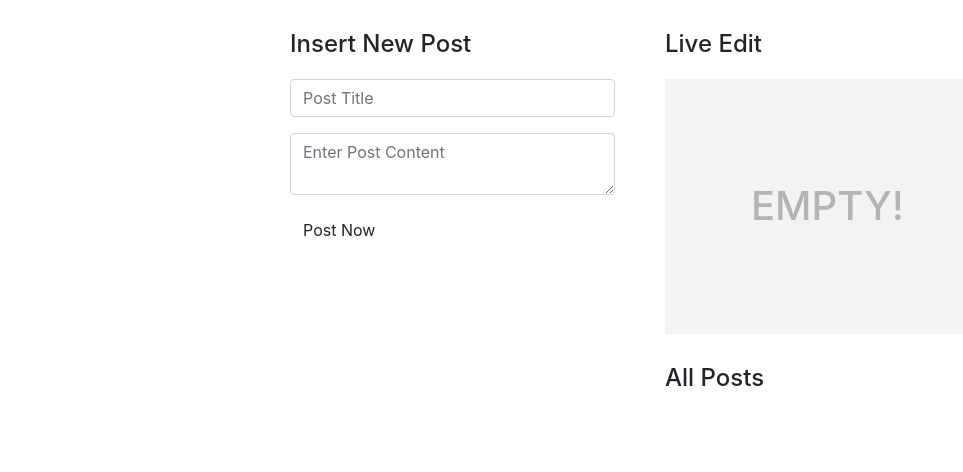
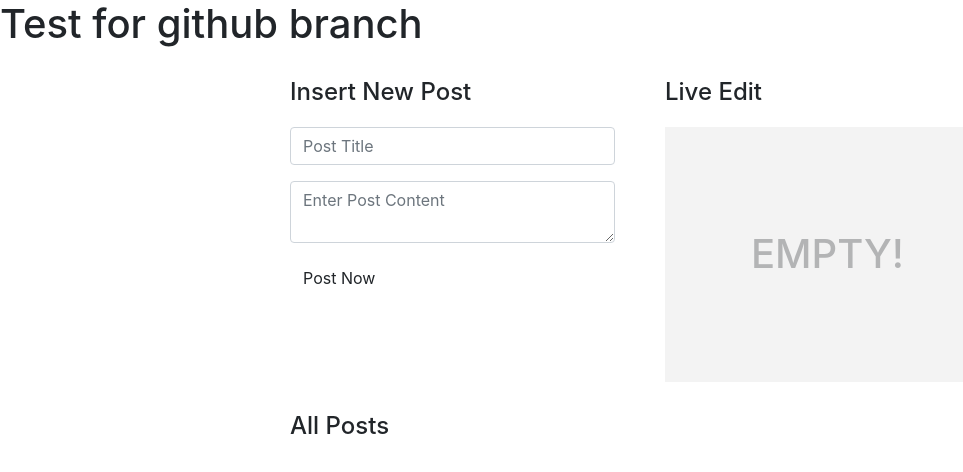
Before and after one commit to amjadrana05/simple-js-app, a website built with webpack: page index.html in a window 1280 px wide. Shown: the whole page, without its empty margins (0-963 px from the left). Built offline with nearby package versions, Linux system fonts and the light colour scheme.

Commit message:
new branch init

```diff
--- a/index.html
+++ b/index.html
@@ -4,12 +4,12 @@
   <meta name="viewport" content="width=device-width, initial-scale=1.0">
   <meta http-equiv="X-UA-Compatible" content="ie=edge">
   <title>Document</title>
-  <!-- <link rel="stylesheet" href="./node_modules/bootstrap/dist/css/bootstrap.min.css"> -->
   <link rel="stylesheet" href="./dist/style.css">
 </head>
 <body>
 
-  <div id="app" class="d-flex"></div>
+  <h1>Test for github branch</h1>
+  <div id="app"></div>
 
   <script src="./dist/bundle.js"></script>
 </body>
--- a/src/index.js
+++ b/src/index.js
@@ -19,6 +19,7 @@ const $ = document;
 const app = $.getElementById("app");
 
 (function(){
+  const postInsertWrap = $.createElement('div');
   const postInsert = $.createElement('div');
   const titleField = $.createElement('input');
   const contentField = $.createElement('textarea');
@@ -26,14 +27,11 @@ const app = $.getElementById("app");
   const viewPosts = $.createElement('div');
   const allPosts = $.createElement('ul');
 
-  // init post area
-  postArea();
-
-  // init all posts
-  postList();
 
   // Post Area
   function postArea(){
+    postInsertWrap.setAttribute('class', 'post-wrapper d-flex');
+    app.appendChild(postInsertWrap);
     const postHeading = $.createElement('h4');
     postHeading.innerHTML = "Insert New Post";
     postHeading.setAttribute("class", "newpost-header");
@@ -57,13 +55,17 @@ const app = $.getElementById("app");
       "class": "btn btn-default add-post"
     });
     postButton.innerHTML = "Post Now";
-    app.appendChild(postInsert);
+    postInsertWrap.appendChild(postInsert);
     appendChilds(postInsert, [
       titleField,
       contentField,
       postButton
     ]);
+    viewPosts.setAttribute("class", "view-posts-wrap")
+    postInsertWrap.appendChild(viewPosts);
   }
+  // init post area
+  postArea();
 
   //Live Edit Post
   function liveEdit(){
@@ -75,7 +77,9 @@ const app = $.getElementById("app");
     const postHeading = $.createElement('h4');
     postHeading.innerHTML = "All Posts";
     postHeading.setAttribute("class", "post-header");
-    viewPostsWrap.prepend(postHeading);
+    app.appendChild(postHeading);
+    allPosts.setAttribute("class", "all-posts")
+    app.appendChild(allPosts);
     const liveHeading = $.createElement('h4');
     liveHeading.innerHTML = "Live Edit";
     liveHeading.setAttribute("class", "live-header");
@@ -88,7 +92,7 @@ const app = $.getElementById("app");
     }
     postInsert.addEventListener('keyup', function(){
       liveEdit.innerHTML = `
-      <span>Published Date: ${currentDate}</span>
+      <p>Published Date: ${currentDate}</p>
       <h3><span class="first-letter">${titleField.value.charAt(0)}</span>${titleField.value}</h3>
       <p>${contentField.value}</p>
       `;
@@ -101,7 +105,7 @@ const app = $.getElementById("app");
     $.querySelector('.add-post').addEventListener("click", function(e){
       var newPost = `
       <li>
-        <span>Published Date: ${currentDate}</span>
+        <p>Published Date: ${currentDate}</p>
         <h3><span class="first-letter">${titleField.value.charAt(0)}</span>${titleField.value}</h3>
         <p>${contentField.value}</p>
       </li>
@@ -124,15 +128,9 @@ const app = $.getElementById("app");
   }
   liveEdit();
 
-  //Post List
-  function postList(){
-    viewPosts.setAttribute("class", "view-posts-wrap")
-    allPosts.setAttribute("class", "all-posts")
-
-    app.appendChild(viewPosts);
-    viewPosts.appendChild(allPosts);
-  }
-
   //Avater
   // var avater =
 })();
+
+var test = "";
+console.log(test);
--- a/src/style.css
+++ b/src/style.css
@@ -4,7 +4,7 @@
   margin-top: 30px;
 }
 
-#app>div {
+.post-wrapper>div {
   flex: 1;
 }
 
```
Also changed, not shown: 1 other file.
